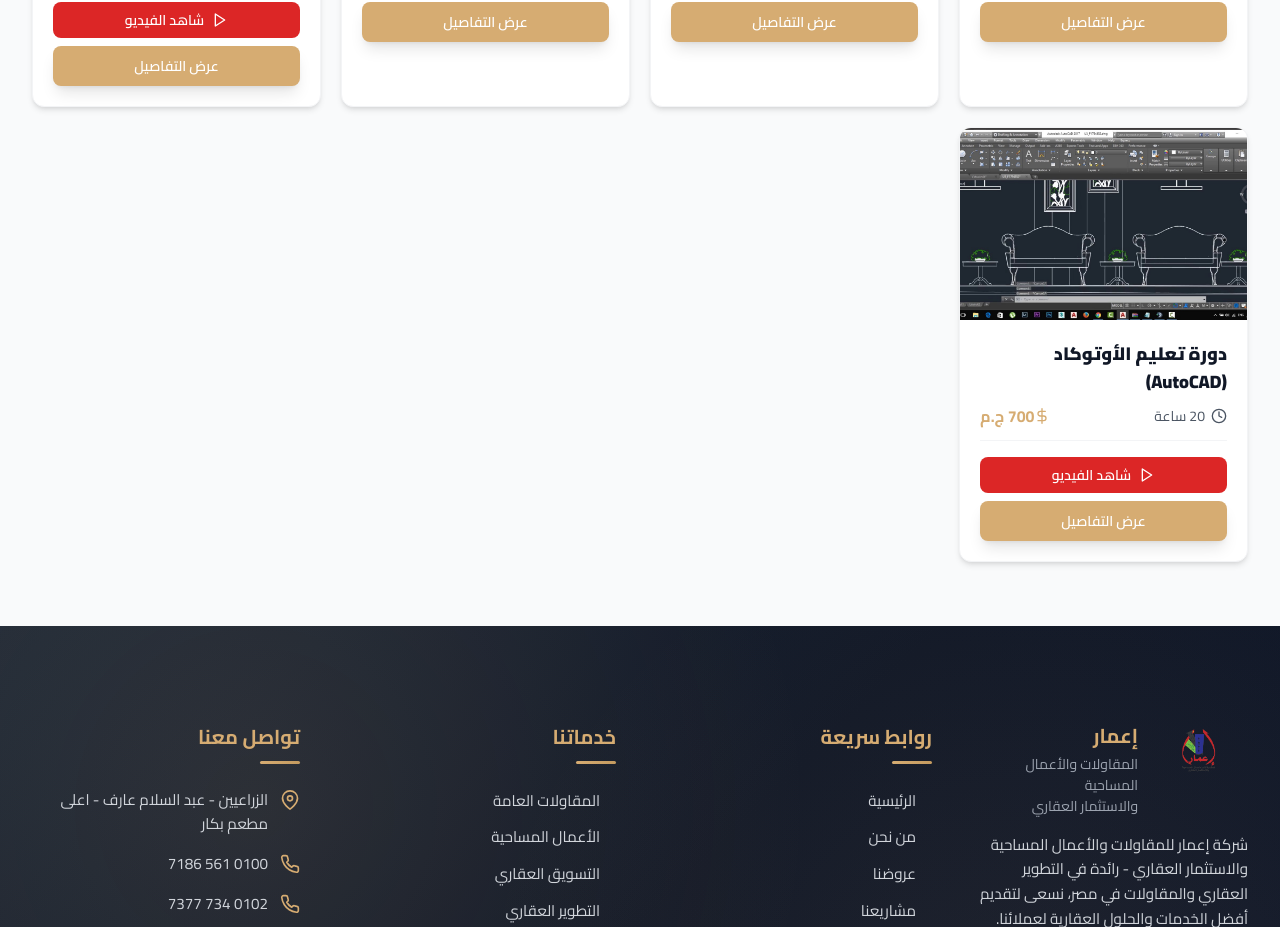
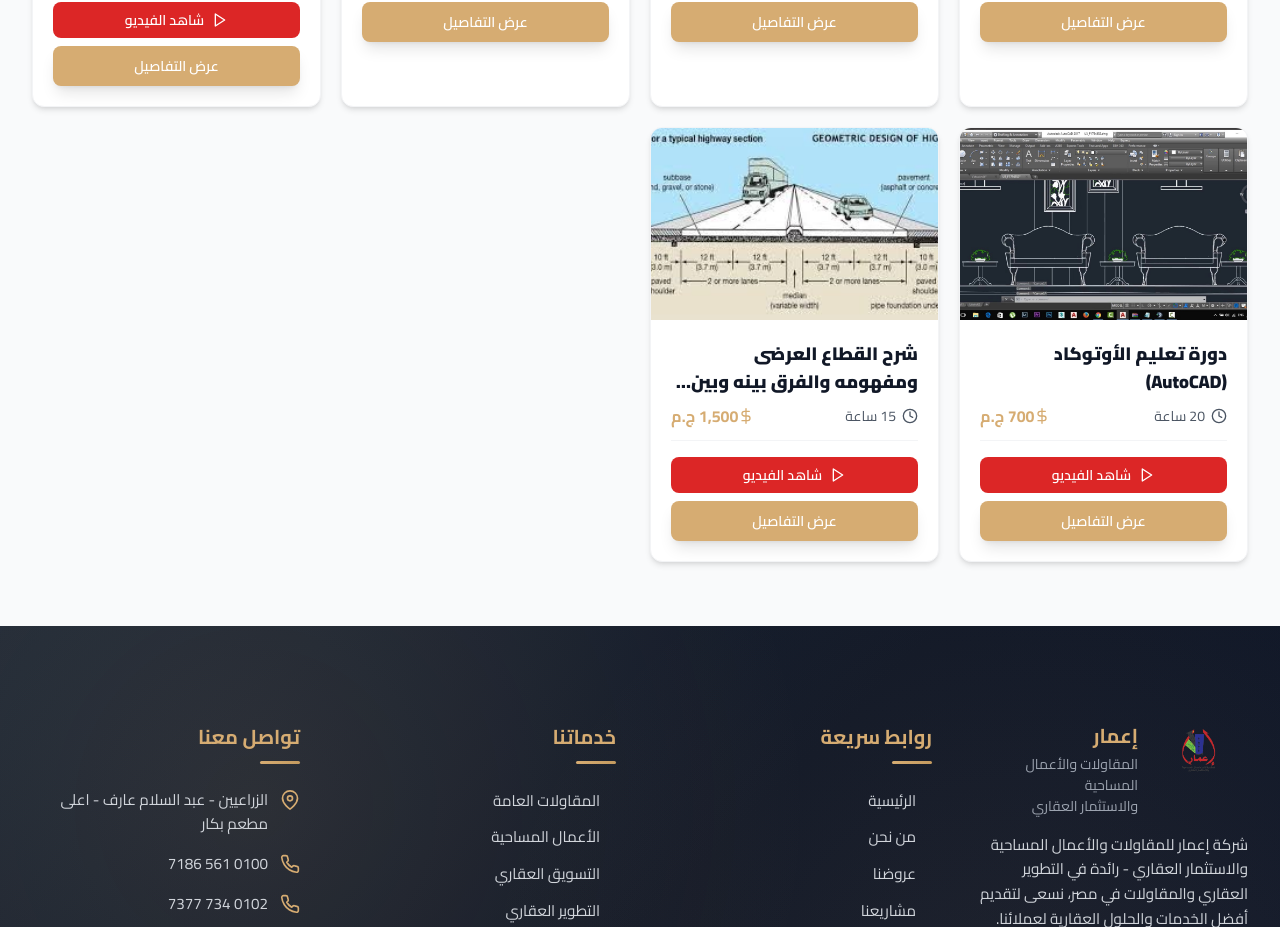
Before and after one commit to Youssefatef289/Emaar-Company-, a React (Vite) app: page /surveying-services in a window 1280 px wide. Shown: the part 1600-2527 px from the top of the page. Built offline with nearby package versions, Linux system fonts and the light colour scheme.

Commit message:
Add new course: Cross-section explanation course with image and video

```diff
--- a/src/pages/CourseDetail.jsx
+++ b/src/pages/CourseDetail.jsx
@@ -170,6 +170,34 @@ const CourseDetail = () => {
         'دعم فني'
       ],
       image: '/image/medium (6).webp',
+      whatsappNumber: '01011942703'
+    },
+    'cross-section': {
+      id: 'cross-section',
+      title: 'شرح القطاع العرضى ومفهومه والفرق بينه وبين القطاع الطولى',
+      description: 'دورة متخصصة في شرح القطاع العرضي للطرق ومفهومه والفرق بينه وبين القطاع الطولي',
+      duration: '15 ساعة',
+      price: 1500,
+      level: 'مبتدئ - متوسط',
+      instructor: 'م. محمود السيد',
+      instructorBio: 'خبير في التصميم الطرقي والهندسة المدنية',
+      content: [
+        'مقدمة في القطاعات الطولية والعرضية',
+        'مفهوم القطاع العرضي',
+        'مكونات القطاع العرضي للطرق',
+        'الفرق بين القطاع العرضي والطولي',
+        'تطبيقات القطاع العرضي في التصميم',
+        'قراءة وتحليل القطاعات',
+        'تطبيقات عملية',
+      ],
+      benefits: [
+        'شهادة معتمدة',
+        'ملفات تدريبية',
+        'فيديو تعريفي',
+        'دعم فني'
+      ],
+      image: '/image/شرح القطاع العرضى ومفهومه والفرق بينه وبين القطاع الطولى.jpeg',
+      videoUrl: 'https://www.youtube.com/embed/Gsg--Tvimio',
       whatsappNumber: '01011942703'
     }
   }
--- a/src/pages/SurveyingServices.jsx
+++ b/src/pages/SurveyingServices.jsx
@@ -109,6 +109,26 @@ const SurveyingServices = () => {
       instructorBio: 'خبير في برامج التصميم الهندسي مع أكثر من 15 عامًا من الخبرة في AutoCAD',
       image: '/image/maxresdefault.jpg',
       videoUrl: 'https://www.youtube.com/embed/nmA5m_7Enf8',
+    },
+    {
+      id: 6,
+      title: 'شرح القطاع العرضى ومفهومه والفرق بينه وبين القطاع الطولى',
+      description: 'دورة متخصصة في شرح القطاع العرضي للطرق ومفهومه والفرق بينه وبين القطاع الطولي',
+      duration: '15 ساعة',
+      price: 1500,
+      content: [
+        'مقدمة في القطاعات الطولية والعرضية',
+        'مفهوم القطاع العرضي',
+        'مكونات القطاع العرضي للطرق',
+        'الفرق بين القطاع العرضي والطولي',
+        'تطبيقات القطاع العرضي في التصميم',
+        'قراءة وتحليل القطاعات',
+        'تطبيقات عملية',
+      ],
+      instructor: 'م. محمود السيد',
+      instructorBio: 'خبير في التصميم الطرقي والهندسة المدنية',
+      image: '/image/شرح القطاع العرضى ومفهومه والفرق بينه وبين القطاع الطولى.jpeg',
+      videoUrl: 'https://www.youtube.com/embed/Gsg--Tvimio',
     },
   ]
 
```
Also changed, not shown: public/image/شرح القطاع العرضى ومفهومه والفرق بينه وبين القطاع الطولى.jpeg (added).
